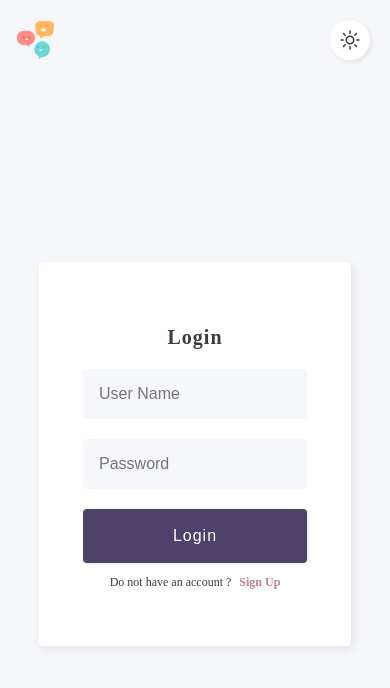
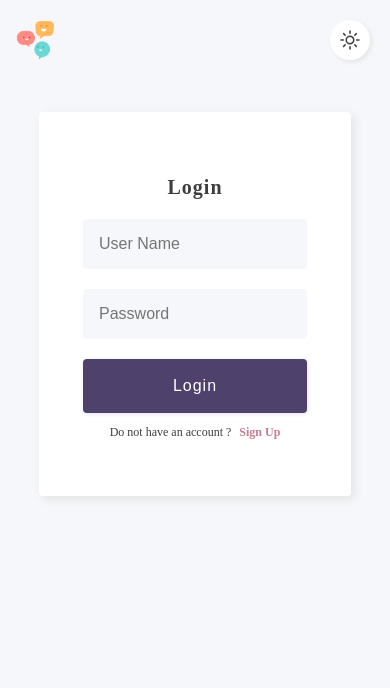
Before and after one commit to tsengm6h6/chat-app-client-v2, a React (Vite) app: page /login in a window 390 px wide. Shown: the top 688 px of the page. Built offline with nearby package versions, Linux system fonts and the light colour scheme; no server answers.

Commit message:
fix: mobile ui overflow

```diff
--- a/src/App.css
+++ b/src/App.css
@@ -2,6 +2,11 @@
   margin: 0;
   padding: 0;
   box-sizing: border-box;
+}
+
+body {
+  width: 100vw;
+  height: 100vh;
   overflow: hidden;
 }
 
--- a/src/components/MainContainer.jsx
+++ b/src/components/MainContainer.jsx
@@ -2,18 +2,26 @@ import PropTypes from 'prop-types';
 import styled from 'styled-components';
 
 function MainContainer({ children }) {
-  return <Container>{children}</Container>;
+  return (
+    <OuterContainer>
+      <Container>{children}</Container>
+    </OuterContainer>
+  );
 }
 
 MainContainer.propTypes = {
   children: PropTypes.node.isRequired
 };
 
+export const OuterContainer = styled.div`
+  width: 100%;
+  height: calc(100vh - 80px);
+  overflow: auto;
+`;
+
 export const Container = styled.div`
   width: 100%;
-  min-height: calc(100vh - 80px);
   padding: 2rem 0 3rem;
-  overflow: auto;
   display: flex;
   align-items: center;
   justify-content: center;
--- a/src/pages/Chat/ChatContactList.jsx
+++ b/src/pages/Chat/ChatContactList.jsx
@@ -57,6 +57,8 @@ function ChatContactList() {
 const List = styled.div`
   width: 100%;
   max-width: 480px;
+  height: 100%;
+  overflow-y: auto;
 `;
 
 const ListGroup = styled.ul`
--- a/src/pages/Chat/Home.jsx
+++ b/src/pages/Chat/Home.jsx
@@ -33,6 +33,7 @@ function Home() {
   }, [roomNotify, chatInfo, resetSocketValue]);
 
   return (
+    <OuterWrapper>
       <Wrapper>
         <ChatContainer>
           <ChatContactList />
@@ -41,8 +42,13 @@ function Home() {
           <ChatRoom key={chatId} />
         </RoomContainer>
       </Wrapper>
+    </OuterWrapper>
   );
 }
+
+const OuterWrapper = styled.div`
+  overflow: hidden;
+`;
 
 const Wrapper = styled.div`
   display: flex;
@@ -55,7 +61,6 @@ const Wrapper = styled.div`
 `;
 
 const ChatContainer = styled(Container)`
-  overflow: auto;
   height: calc(100vh - 80px);
   background-color: var(--bg-color-main);
   align-items: flex-start;
--- a/src/pages/Room/Room.jsx
+++ b/src/pages/Room/Room.jsx
@@ -67,6 +67,7 @@ function Room() {
   }, [error]);
 
   return (
+    <OuterWrapper>
       <Wrapper>
         <ChatContainer>
           <RoomSelectList handleSelected={handleSelected} options={options} toggleShow={toggleShow} />
@@ -75,8 +76,13 @@ function Room() {
           <RoomForm handleRoomCreate={handleRoomCreate} isLoading={isLoading} toggleShow={toggleShow} />
         </RoomContainer>
       </Wrapper>
+    </OuterWrapper>
   );
 }
+
+const OuterWrapper = styled.div`
+  overflow: hidden;
+`;
 
 const Wrapper = styled.div`
   display: flex;
@@ -89,7 +95,6 @@ const Wrapper = styled.div`
 `;
 
 const ChatContainer = styled(Container)`
-  overflow: hidden;
   height: calc(100vh - 80px);
   background-color: var(--bg-color-main);
   align-items: flex-start;
--- a/src/pages/Room/RoomForm.jsx
+++ b/src/pages/Room/RoomForm.jsx
@@ -1,6 +1,6 @@
 import PropTypes from 'prop-types';
 import { useState, useEffect, useCallback } from 'react';
-import MainContainer from '../../components/MainContainer';
+import { OuterContainer, Container } from '../../components/MainContainer';
 import Form from '../../components/Form';
 import AvatarUploader from '../../components/AvatarUploader';
 import { Button, PrimaryButton } from '../../components/Button';
@@ -45,7 +45,8 @@ function RoomForm({ handleRoomCreate, isLoading, toggleShow }) {
   }, [generateAvatar]);
 
   return (
-    <MainContainer>
+    <OuterContainer>
+      <FormContainer>
         <Form onSubmit={(e) => handleFormSubmit(e)}>
           <FormTitle>Enter Room Details</FormTitle>
           <TextInput
@@ -78,7 +79,8 @@ function RoomForm({ handleRoomCreate, isLoading, toggleShow }) {
             </Button>
           </DisplayControl>
         </Form>
-    </MainContainer>
+      </FormContainer>
+    </OuterContainer>
   );
 }
 
@@ -87,6 +89,16 @@ RoomForm.propTypes = {
   isLoading: PropTypes.bool,
   toggleShow: PropTypes.func
 };
+
+const FormContainer = styled(Container)`
+  height: 100%;
+
+  @media screen and (min-width: 768px) {
+    padding-top: calc(40px + 28px + 16px);
+    display: flex;
+    align-items: flex-start;
+  }
+`;
 
 const FormTitle = styled.h1`
   font-size: 1.25rem;
--- a/src/pages/Room/RoomSelectList.jsx
+++ b/src/pages/Room/RoomSelectList.jsx
@@ -48,6 +48,11 @@ const SelectContainer = styled.div`
   max-width: 480px;
   display: grid;
   grid-template-rows: repeat(1fr, 1fr, 1fr);
+
+  @media screen and (min-width: 768px) {
+    display: flex;
+    flex-direction: column;
+  }
 `;
 
 const GroupTitle = styled.h3`
@@ -57,6 +62,10 @@ const GroupTitle = styled.h3`
   font-size: 1.25rem;
   color: var(--main-color);
   text-transform: capitalize;
+
+  @media screen and (min-width: 768px) {
+    align-self: flex-start;
+  }
 `;
 
 const List = styled.div`
```
Lines whose indentation alone changed are shown as unchanged.
